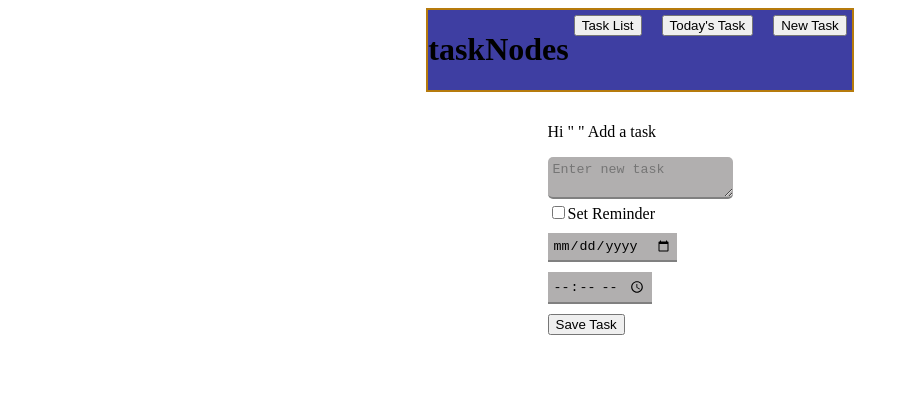
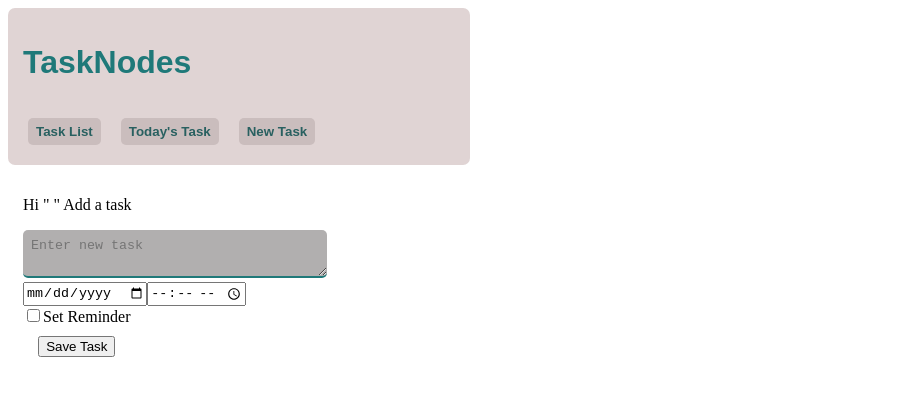
Before and after one commit to Nodeskin/whatsNext, a React (Create React App) app: page / in a window 1280 px wide. Both pictures are taken after a click on the button "New Task". Shown: the top 396 px of the page, without its empty margins (0-909 px from the left). Built offline with nearby package versions, Linux system fonts and the light colour scheme; data requests are answered from the project's data file.

Commit message:
UI update

```diff
--- a/db.json
+++ b/db.json
@@ -6,13 +6,6 @@
       "date": "04/17/2023",
       "time": "09:40",
       "reminder": true
-    },
-    {
-      "text": "New one",
-      "reminder": "false",
-      "date": "2023-10-25",
-      "time": "15:16",
-      "id": 10
     },
     {
       "text": "Another one",
--- a/src/components/taskpage/Header.js
+++ b/src/components/taskpage/Header.js
@@ -2,9 +2,8 @@ import TaskButtons from "./TaskButtons";
 
 const Header = ({ showAdd, showList, showTodayTask }) => {
   return (
-    <div className="button-container">
-      <div className="button-section">
-          <h1>taskNodes</h1>
+    <>
+      <h1>TaskNodes</h1>
       <div className="task-buttons">
         <TaskButtons
           showList={showList}
@@ -12,8 +11,7 @@ const Header = ({ showAdd, showList, showTodayTask }) => {
           showTodayTask={showTodayTask}
         />
       </div>
-      </div>
-    </div>
+    </>
   );
 };
 
--- a/src/components/taskpage/NewTask.js
+++ b/src/components/taskpage/NewTask.js
@@ -23,7 +23,7 @@ const NewTask = ({ onAdd, newTask, setNewTask }) => {
       <div className="new-task">
         <p>Hi " " Add a task</p>
 
-        <div>
+        <div className="form-text">
           <textarea
             className="textarea"
             placeholder="Enter new task"
@@ -32,28 +32,14 @@ const NewTask = ({ onAdd, newTask, setNewTask }) => {
           ></textarea>{" "}
         </div>
 
-        <div className="new-task-input">
-          <input
-            type="checkbox"
-            value={reminder}
-            checked={reminder}
-            onChange={(e) =>
-              setNewTask({ ...newTask, reminder: e.currentTarget.value })
-            }
-          />
-          <label>Set Reminder</label>
-        </div>
-
-        <div className="new-task-input">
+        <div className="mid-input">
           <input
             type="date"
             placeholder=" Set Date"
             value={date}
             onChange={(e) => setNewTask({ ...newTask, date: e.target.value })}
           />
-        </div>
 
-        <div className="new-task-input">
           <input
             type="time"
             placeholder=" Set Time"
@@ -62,9 +48,25 @@ const NewTask = ({ onAdd, newTask, setNewTask }) => {
           />
         </div>
 
-        <div>
-          <input type="submit" value="Save Task" />
+        <div className="bottom-input">
+
+          <div className="new-task-input">
+            <input
+              type="checkbox"
+              value={reminder}
+              checked={reminder}
+              onChange={(e) =>
+                setNewTask({ ...newTask, reminder: e.currentTarget.value })
+              }
+            />
+            <label>Set Reminder</label>
+          </div>
+
+          <div>
+            <input type="submit" value="Save Task" />
+          </div>
         </div>
+
       </div>
     </form>
   );
--- a/src/components/taskpage/Task.js
+++ b/src/components/taskpage/Task.js
@@ -5,7 +5,7 @@ const Task = ({ task, onDelete, editTask, onToggle }) => {
   // console.log(task);
   return (
     <div className="task-container">
-      <div className="tasks">
+      {/* <div className="tasks"> */}
         <div className= {`tasky ${task.reminder ? 'taskReminder' : ''}`}  onDoubleClick={()=> onToggle(task.id)}>
           <h3>
             {task.text}{" "}
@@ -22,7 +22,7 @@ const Task = ({ task, onDelete, editTask, onToggle }) => {
           <button onClick={() => editTask(task)}>Edit</button>
         </div>
       </div>
-    </div>
+    // </div>
   );
 };
 
--- a/src/components/taskpage/TaskButtons.js
+++ b/src/components/taskpage/TaskButtons.js
@@ -4,13 +4,13 @@ const TaskButtons = ({ showAdd, showList, showTodayTask }) => {
   };
   return (
     <div>
-      <button className="task-butts"  style={style} onClick={showList}>
+      <button className="task-button"  style={style} onClick={showList}>
         Task List
       </button>
-      <button style={style} onClick={showTodayTask}>
+      <button className="task-button" style={style} onClick={showTodayTask}>
         Today's Task
       </button>
-      <button onClick={showAdd}> New Task </button>
+      <button className="task-button" onClick={showAdd}> New Task </button>
     </div>
   );
 };
--- a/src/components/taskpage/TaskLandingPage.js
+++ b/src/components/taskpage/TaskLandingPage.js
@@ -102,12 +102,16 @@ const TaskLandingPage = () => {
   //  console.log(moment( moment(new Date()).format("YYYY-MM-DD")).isSame(moment("10/14/2023").format("MM/DD/YYYY")))
 
   return (
-    <div>
+    <div className="landing-container">
+
+      <div className="landing-header">
         <Header
           showAdd={showAdd}
           showList={showList}
           showTodayTask={showTodayTask}
         />
+      </div>
+
       {showAddNew && (
           <NewTask onAdd={onAdd} newTask={newTask} setNewTask={setNewTask} />
       )}
--- a/src/index.css
+++ b/src/index.css
@@ -70,51 +70,62 @@ margin-right: 20px;
 }
 
 
-/* TASK HEADER SECTION */
-.tasks-header h1{
-color: rgb(25, 140, 140);
-text-align: left;
-
-}
 
 
 
 /* TASK PAGE HEADER SECTION */
-.button-container{
+
+.landing-container{
   display: flex;
-  justify-content: center;
-
-
+  flex-direction: column;
+  width: 100%;
 }
 
-.button-section{
+.landing-header{
   display: flex;
-  justify-content: center;
-  border: 2px solid rgb(182, 123, 13);
-  background-color: rgb(62, 62, 162);
+  flex-direction: column;
+  width: 35%;
+  padding: 10px;
+  background-color: rgb(224, 212, 212);
+  border-radius: 7px;
+}
 
+.landing-header h1{
+  text-align: left;
+  padding: 5px;
+  font-family: sans-serif;
+  color: rgb(31, 121, 121);
 }
 
 .task-buttons{
   display: flex;
-  flex-direction: column;
   align-items: self-start;
-  padding: 5px;
+  padding: 10px;
 }
 
 .task-buttons h1{
   color: rgb(182, 123, 13);
 }
 
+.task-button{
+  padding: 6px 8px;
+  border: none;
+  background-color:rgb(202, 189, 189);
+  border-radius: 5px;
+  color: rgb(40, 96, 96);
+  font-weight: 550;
+  font-family: sans-serif;
+
+}
+
+.task-button:hover{
+  background-color:  rgb(118, 196, 196);
+}
+
 /* NEW TASK SECTION */
 
 .form-container{
   display: flex;
-  justify-content: center;
-  /* width: 70%; */
-  /* border: 2px solid red; */
-
-
 }
 
 .new-task{
@@ -122,9 +133,7 @@ text-align: left;
   flex-direction: column;
   align-items: flex-start;
   padding: 15px;
-  /* width: 71%; */
-  /* border: 2px solid blue; */
-
+  width: 35%;
 }
 
 
@@ -132,66 +141,79 @@ text-align: left;
   font-size: medium;
 }
 
+.form-text{
+  width: 65%;
+}
+
 .textarea{
   border: 2px solid grey;
   background-color: rgb(177, 175, 175);
   border-radius: 5px;
   border: none;
+  border-bottom: 2px solid rgb(31, 121, 121);
+  padding: 8px;
+  width: 100%;
+
+}
+
+.mid-input{
+  display: flex;
+  justify-content: space-between;
+}
+
+/* .mid-input input{
+  background-color: rgb(177, 175, 175) ;
+  border: none;
   border-bottom: 2px solid grey;
   padding: 5px;
-
-}
+} */
 
 .new-task-input{
   margin-bottom: 10px;
 
 }
 
-.new-task-input input{
-  background-color: rgb(177, 175, 175) ;
-  border: none;
-  border-bottom: 2px solid grey;
-  padding: 5px;
+
+/* TASK SECTION */
+.landing-tasks{
+
 }
 
-/* TASK SECTION */
 .task-container{
 display: flex;
-justify-content: center;
+width: 100%;
+
 }
 
 .taskReminder{
-  border: 5px solid green;
-}
-
-.tasks{
-  display: flex;
-  justify-content: center;
-  width: 40%;
-  /* border: 1px solid blue; */
-  padding: 10px;
-
+  border: 3px solid  rgb(40, 96, 96);
 }
 
 .tasky{
   display: flex;
   flex-direction: column;
   align-items: flex-start;
-  width: 71%;
+  margin-top: 10px;
+  width: 35%;
   padding: 10px;
-  background-color: dimgray;
+  background-color: rgb(202, 189, 189);
+  border-radius: 7px;
 
 
 
 }
 
 .tasky h3{
-  margin: 0;
+  margin-bottom: 5px;
+  margin-top: 0;
   display: flex;
   justify-content: space-between;
   width: 100%;
+  color: rgb(40, 96, 96);
 }
 
 .tasky p {
    margin: 0;
+   margin-bottom: 5px;
+   color: rgb(18, 57, 57);
 }
```
Lines whose indentation alone changed are shown as unchanged.
